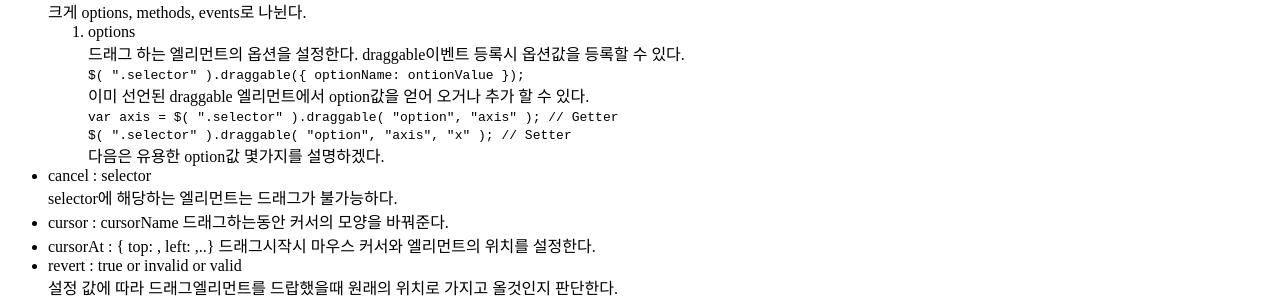
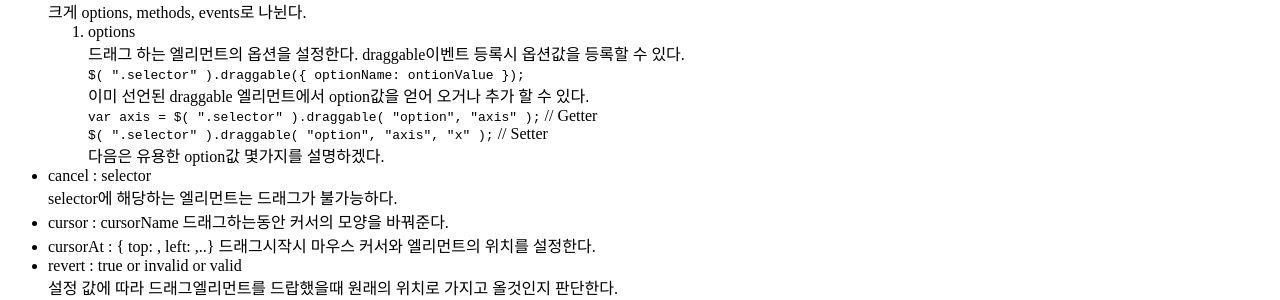
Before and after one commit to sejoong/sejoong.github.com, a Jekyll site: the page built from _posts/2015-02-22-dev.md, in a window 1280 px wide and 900 px high, scrolled down 816 px. Shown: the part 153-453 px from the top of the window. Built offline with Jekyll 4.4.1, drawn with Linux system fonts in a browser that asks for light colours; nearby versions of some CDN libraries; library files that are not in the unit come from our copies; comment, search, counter and statistics services are not loaded.

Commit message:
no message

```diff
--- a/_posts/2015-02-22-dev.md
+++ b/_posts/2015-02-22-dev.md
@@ -46,8 +46,8 @@ drag기능은 jqueryui - interactions - draggable widget 에서 찾아 볼 수
 draggable이벤트 등록시 옵션값을 등록할 수 있다.
 `$( ".selector" ).draggable({ optionName: ontionValue });`
 이미 선언된 draggable 엘리먼트에서 option값을 얻어 오거나 추가 할 수 있다.
-`var axis = $( ".selector" ).draggable( "option", "axis" );  // Getter`
-`$( ".selector" ).draggable( "option", "axis", "x" );   // Setter`
+`var axis = $( ".selector" ).draggable( "option", "axis" );`  // Getter
+`$( ".selector" ).draggable( "option", "axis", "x" );`   // Setter
 다음은 유용한 option값 몇가지를 설명하겠다.
 - cancel : selector
 selector에 해당하는 엘리먼트는 드래그가 불가능하다.
```
